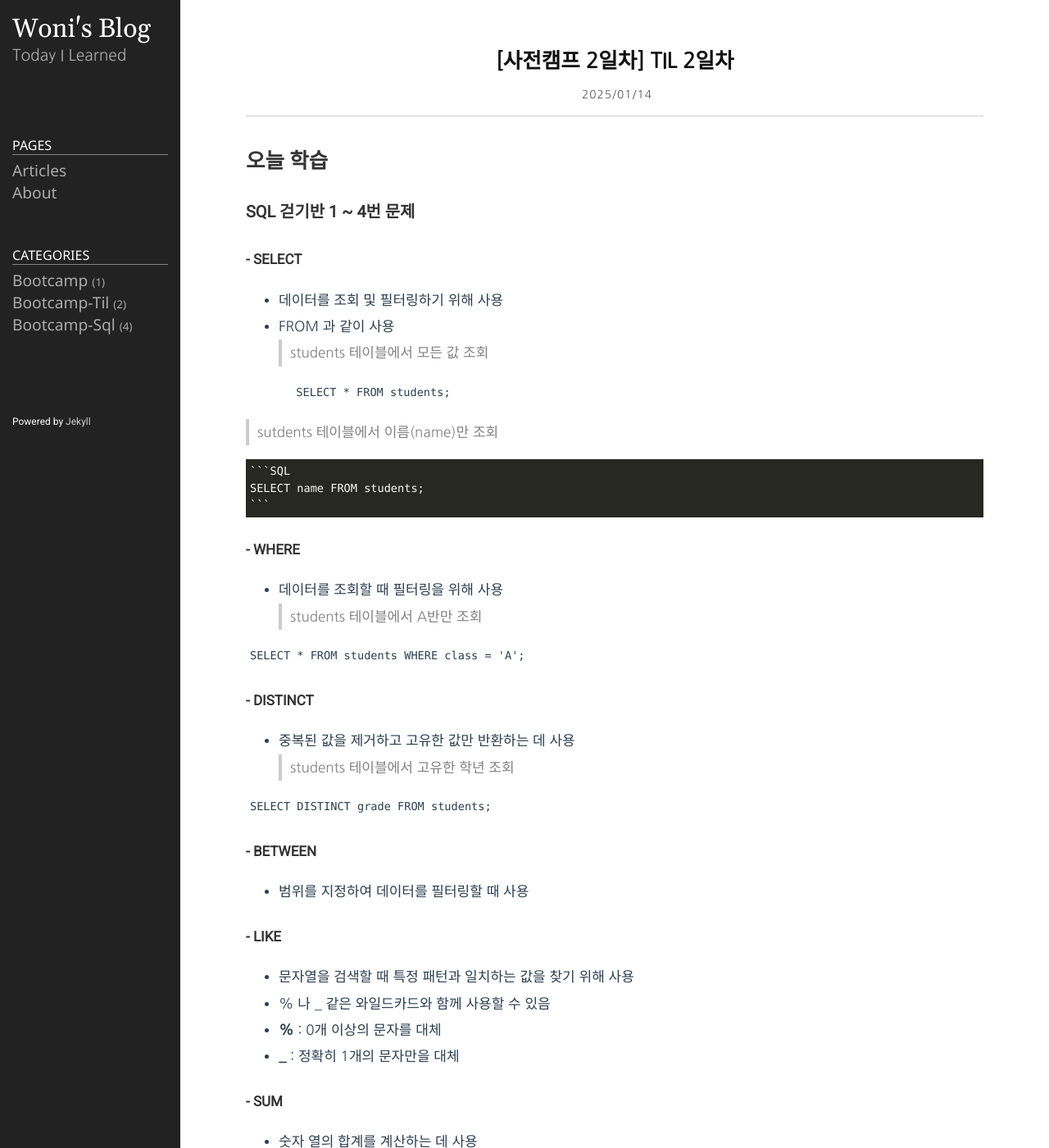
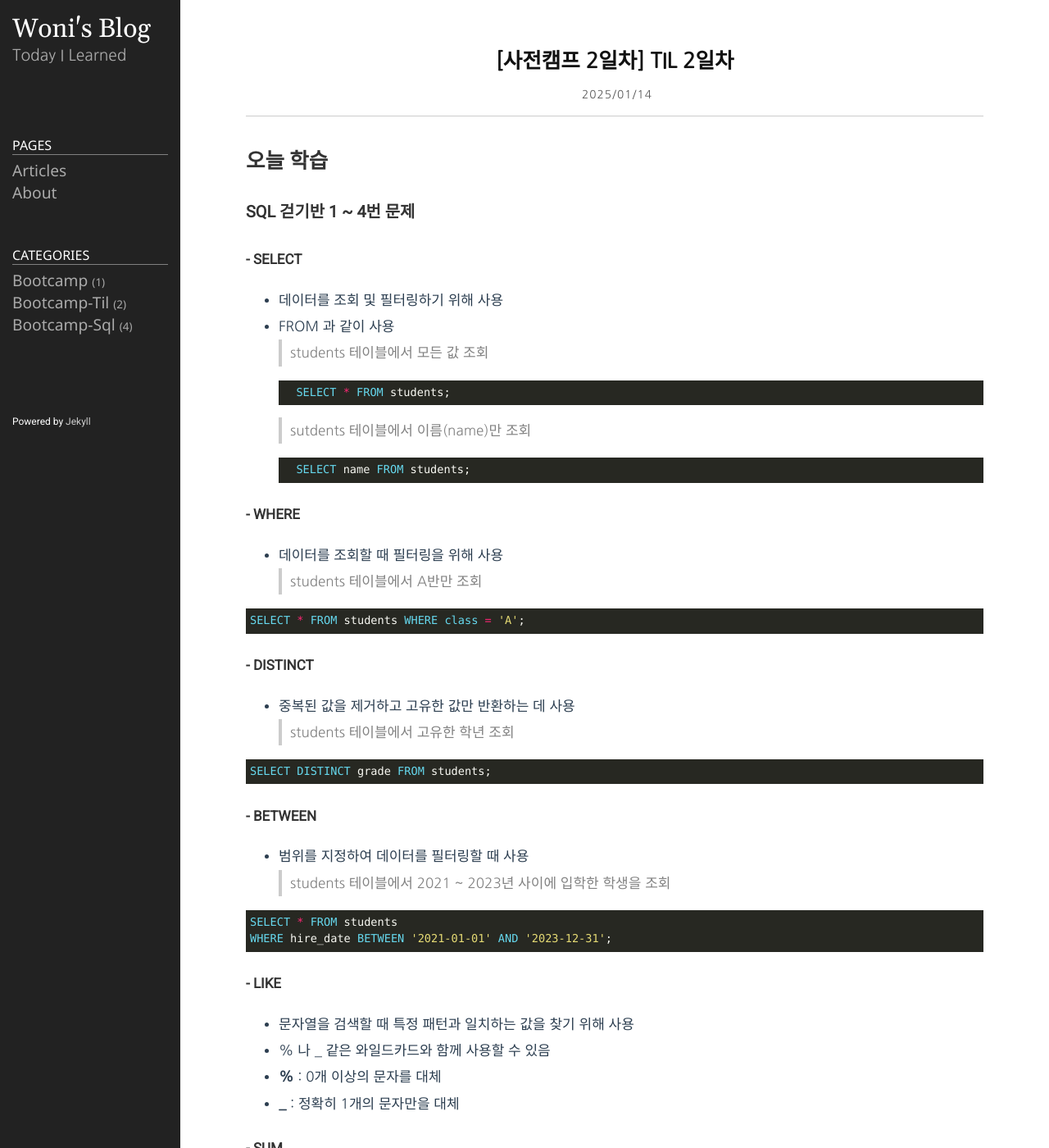
Before and after one commit to s-woni/s-woni.github.io, a Jekyll site: the page built from _posts/2025-01-14-til.md, in a window 1280 px wide and 1400 px high. Shown: the whole window at 82% size. Built offline with Jekyll 4.4.1, drawn with Linux system fonts in a browser that asks for light colours.

Commit message:
Update 2025-01-14-til.md

````diff
--- a/_posts/2025-01-14-til.md
+++ b/_posts/2025-01-14-til.md
@@ -13,13 +13,12 @@ category: bootcamp-til
 - FROM 과 같이 사용
 > students 테이블에서 모든 값 조회
 
-    ```SQL
+    ```sql
     SELECT * FROM students;
     ```
-
 > sutdents 테이블에서 이름(name)만 조회
 
-    ```SQL
+    ```sql
     SELECT name FROM students;
     ```
 
@@ -27,7 +26,7 @@ category: bootcamp-til
 - 데이터를 조회할 때 필터링을 위해 사용
 > students 테이블에서 A반만 조회
 
-```SQL
+```sql
 SELECT * FROM students WHERE class = 'A';
 ```
 
@@ -35,12 +34,18 @@ SELECT * FROM students WHERE class = 'A';
 - 중복된 값을 제거하고 고유한 값만 반환하는 데 사용
 > students 테이블에서 고유한 학년 조회
 
-```SQL
+```sql
 SELECT DISTINCT grade FROM students;
 ```
 
 #### - BETWEEN
 - 범위를 지정하여 데이터를 필터링할 때 사용
+> students 테이블에서 2021 ~ 2023년 사이에 입학한 학생을 조회
+
+```sql
+SELECT * FROM students
+WHERE hire_date BETWEEN '2021-01-01' AND '2023-12-31';
+```
 
 #### - LIKE
 - 문자열을 검색할 때 특정 패턴과 일치하는 값을 찾기 위해 사용
@@ -66,4 +71,3 @@ SELECT DISTINCT grade FROM students;
 - **DESC** : 값을 내림차순으로 정렬
 
 ---
-___
````
